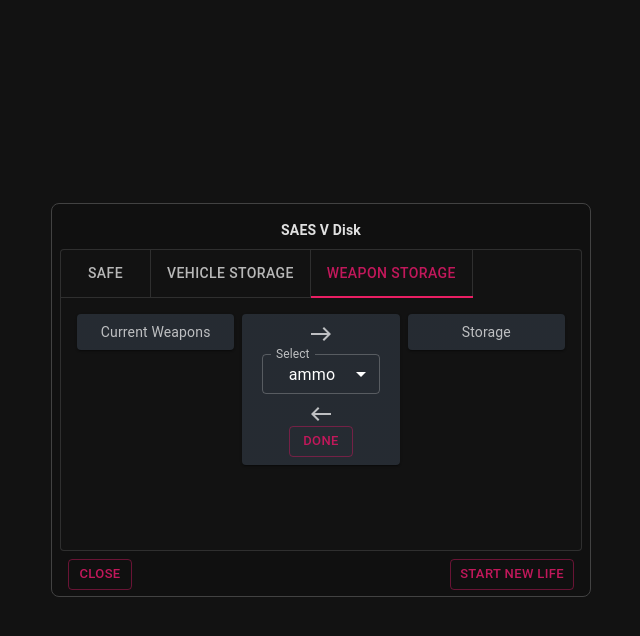
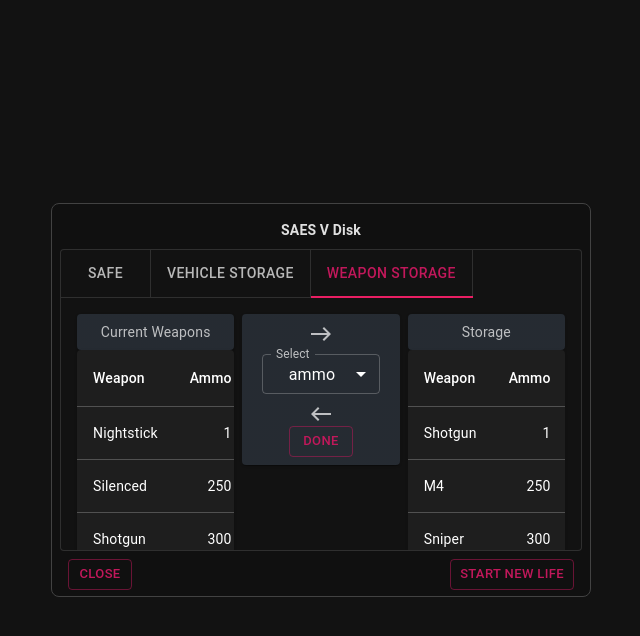
Before and after one commit to vtonu/material_ui_box, a React (Create React App) app: page / in a window 1280 px wide. Both pictures are taken after a click on the tab "WEAPON STORAGE". Shown: the top 636 px of the page, without its empty margins (319-959 px from the left). Built offline with nearby package versions, Linux system fonts and the light colour scheme.

Commit message:
Added tables for the weapon storage tab

```diff
--- /dev/null
+++ b/src/components/currentWeaponsTable.js
@@ -0,0 +1,46 @@
+import * as React from 'react';
+import Table from '@mui/material/Table';
+import TableBody from '@mui/material/TableBody';
+import TableCell from '@mui/material/TableCell';
+import TableContainer from '@mui/material/TableContainer';
+import TableHead from '@mui/material/TableHead';
+import TableRow from '@mui/material/TableRow';
+import Paper from '@mui/material/Paper';
+
+function createData(weaponType, ammoType) {
+  return { weaponType, ammoType };
+}
+
+const rows = [
+  createData('Nightstick', 1),
+  createData('Silenced', 250),
+  createData('Shotgun', 300),
+  createData('Grenade', 300),
+  createData('Prachute', 1),
+];
+
+export default function AccessibleTable() {
+  return (
+    <TableContainer component={Paper}>
+      <Table aria-label="caption table">
+        <caption>Current weapons storage table.</caption>
+        <TableHead>
+          <TableRow>
+            <TableCell>Weapon</TableCell>
+            <TableCell>Ammo</TableCell>
+          </TableRow>
+        </TableHead>
+        <TableBody>
+          {rows.map((row) => (
+            <TableRow key={row.weaponType}>
+              <TableCell component="th" scope="row">
+                {row.weaponType}
+              </TableCell>
+              <TableCell align="right">{row.ammoType}</TableCell>
+            </TableRow>
+          ))}
+        </TableBody>
+      </Table>
+    </TableContainer>
+  );
+}
--- /dev/null
+++ b/src/components/storageTable.js
@@ -0,0 +1,45 @@
+import * as React from 'react';
+import Table from '@mui/material/Table';
+import TableBody from '@mui/material/TableBody';
+import TableCell from '@mui/material/TableCell';
+import TableContainer from '@mui/material/TableContainer';
+import TableHead from '@mui/material/TableHead';
+import TableRow from '@mui/material/TableRow';
+import Paper from '@mui/material/Paper';
+
+function createData(weaponType, ammoType) {
+  return { weaponType, ammoType };
+}
+
+const rows = [
+  createData('Shotgun', 1),
+  createData('M4', 250),
+  createData('Sniper', 300),
+  createData('Shovel', 11),
+];
+
+export default function AccessibleTable() {
+  return (
+    <TableContainer component={Paper}>
+      <Table aria-label="caption table">
+        <caption>Storage table.</caption>
+        <TableHead>
+          <TableRow>
+            <TableCell>Weapon</TableCell>
+            <TableCell>Ammo</TableCell>
+          </TableRow>
+        </TableHead>
+        <TableBody>
+          {rows.map((row) => (
+            <TableRow key={row.weaponType}>
+              <TableCell component="th" scope="row">
+                {row.weaponType}
+              </TableCell>
+              <TableCell align="right">{row.ammoType}</TableCell>
+            </TableRow>
+          ))}
+        </TableBody>
+      </Table>
+    </TableContainer>
+  );
+}
--- a/src/components/weaponStorage.js
+++ b/src/components/weaponStorage.js
@@ -7,6 +7,8 @@ import Button from '@mui/material/Button';
 import SelectTextFields from './ammoTypeSelect';
 import WestOutlinedIcon from '@mui/icons-material/WestOutlined';
 import EastOutlined from '@mui/icons-material/EastOutlined';
+import AccessibleTable from './currentWeaponsTable';
+import AccessibleTable2 from './storageTable';
 
 const Item = styled(Paper)(({ theme }) => ({
   backgroundColor: theme.palette.mode === 'dark' ? '#1A2027' : '#fff',
@@ -22,6 +24,7 @@ export default function AutoGrid() {
       <Grid container spacing={1}>
         <Grid xs>
           <Item>Current Weapons</Item>
+          <AccessibleTable></AccessibleTable>
         </Grid>
         <Grid xs={4}>
           <Item>
@@ -42,6 +45,7 @@ export default function AutoGrid() {
         </Grid>
         <Grid xs>
           <Item>Storage</Item>
+          <AccessibleTable2></AccessibleTable2>
         </Grid>
       </Grid>
     </Box>
```
